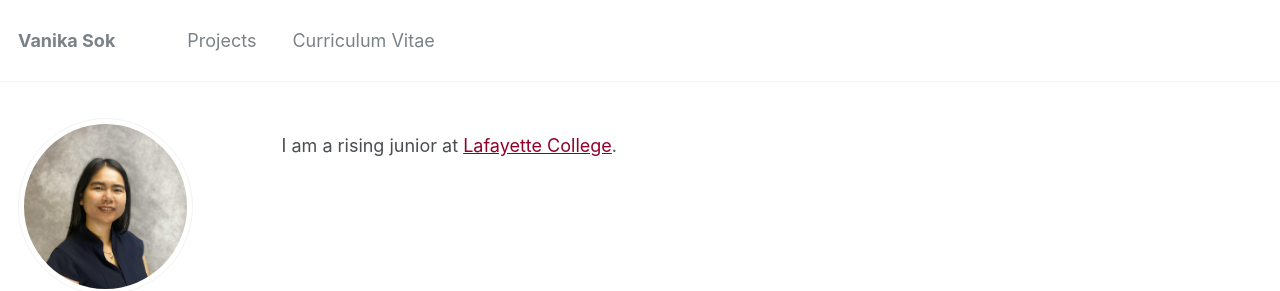
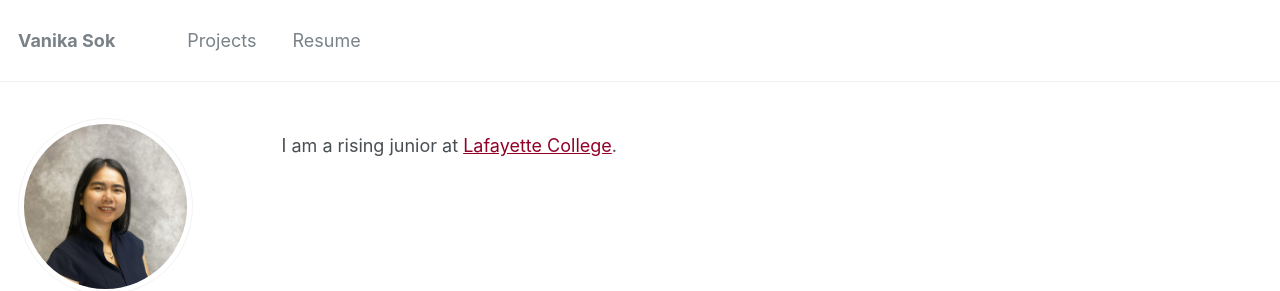
Before and after one commit to Vanika24/Vanika24.github.io, a Jekyll site: the page built from _pages/about.md, in a window 1280 px wide. Shown: the top 291 px of the page. Built offline with Jekyll 4.4.1, drawn with Linux system fonts in a browser that asks for light colours.

Commit message:
Update navigation.yml

```diff
--- a/_data/navigation.yml
+++ b/_data/navigation.yml
@@ -3,5 +3,5 @@ main:
   - title: "Projects"
     url: /research/
 
-  - title: "Curriculum Vitae"
+  - title: "Resume"
     url: /cv/
```
